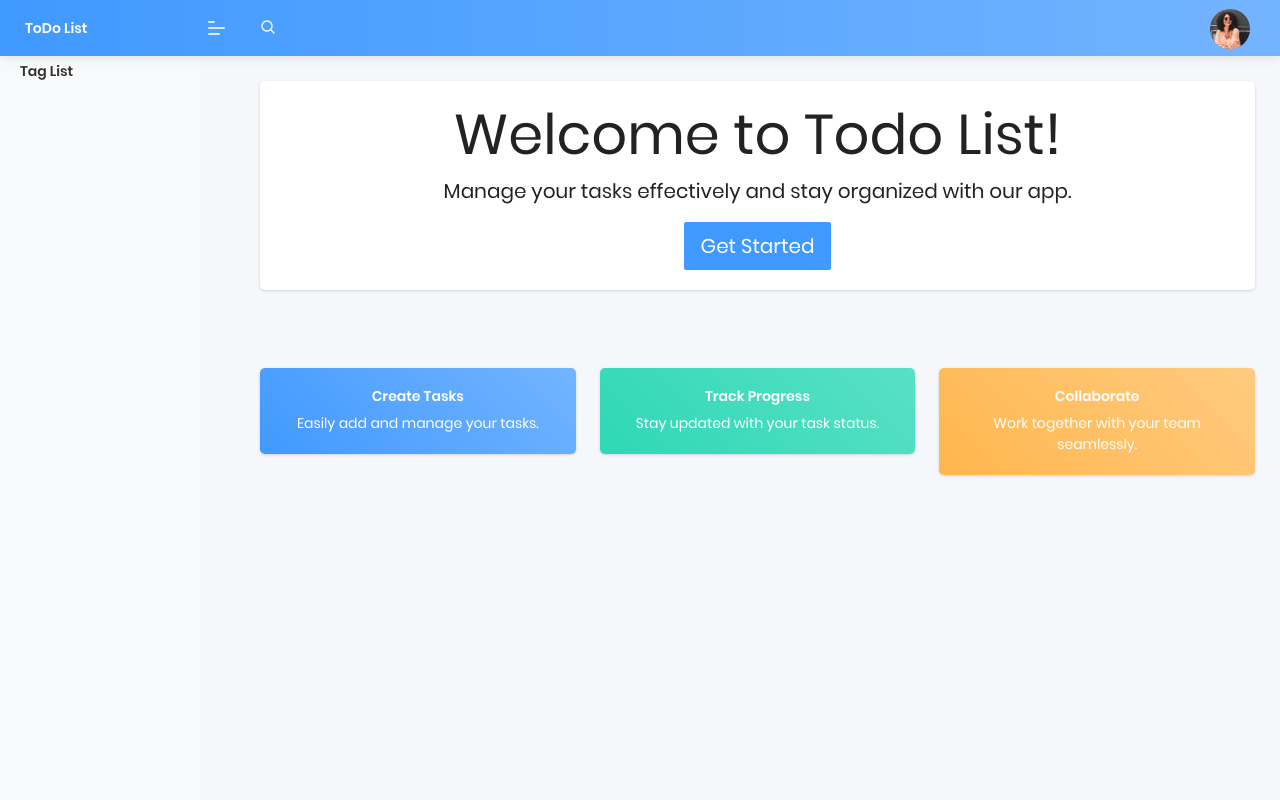
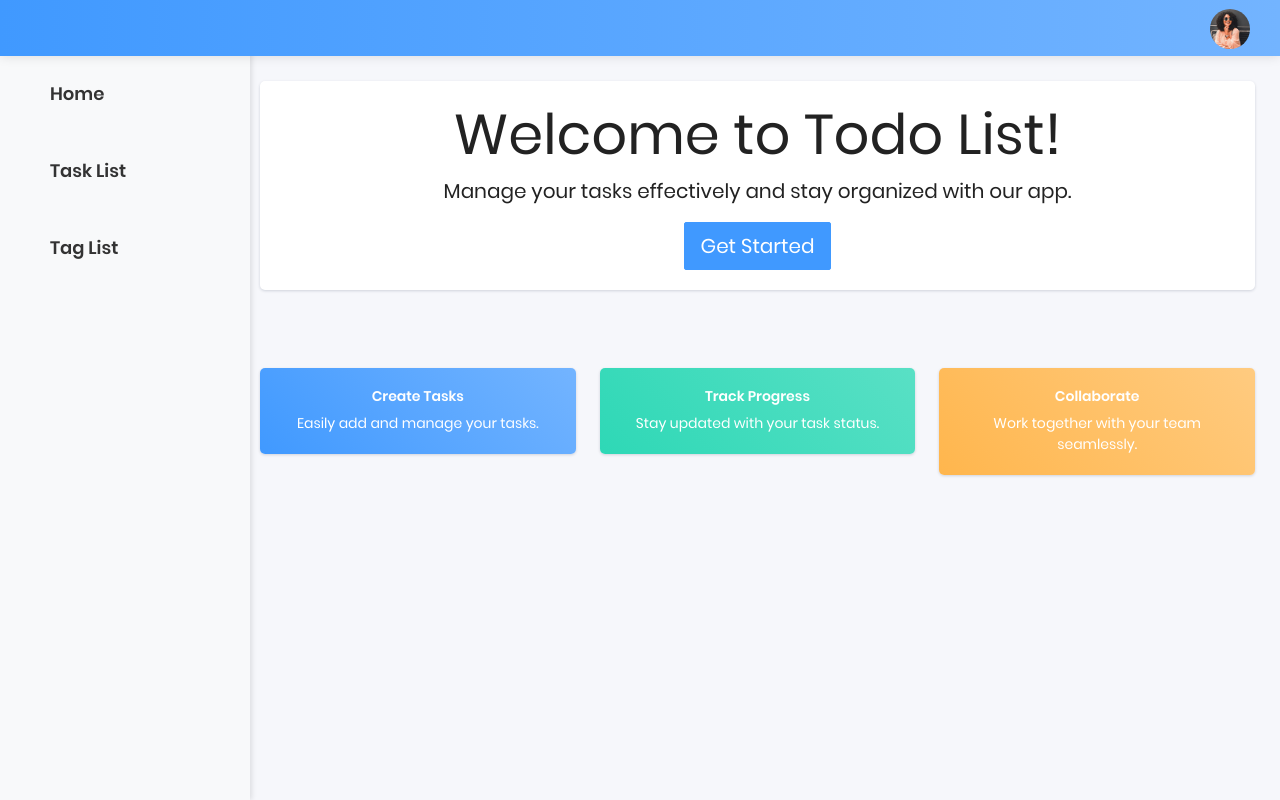
Before and after one commit to r0manvynnytskyi/todo-list, a Django app: page / in a window 1280 px wide. Run offline with Django 5.2, Linux system fonts and the light colour scheme; some libraries are stand-ins or nearby versions.

Commit message:
remove redundant elements from navigation and correct design for sidebar list

```diff
--- a/templates/includes/navigation.html
+++ b/templates/includes/navigation.html
@@ -1,12 +1,8 @@
 {% load static %}
 <header class="navbar pcoded-header navbar-expand-lg navbar-light headerpos-fixed header-blue">
     <div class="m-header d-flex align-items-center">
-        <!-- Mobile Menu Toggle -->
-        <a class="mobile-menu" id="mobile-collapse" href="#"><span></span></a>
         <!-- Logo -->
-        <a href="#" class="b-brand d-flex align-items-center">
             <img src="{% static 'assets/images/logo-icon.png' %}" alt="Logo" class="logo-thumb me-2">
-            <span class="text-white fw-bold">ToDo List</span>
         </a>
         <a href="#" class="mob-toggler ms-auto">
             <i class="feather icon-more-vertical"></i>
@@ -17,11 +13,6 @@
         <!-- Search Bar -->
         <ul class="navbar-nav me-auto align-items-center">
             <li class="nav-item position-relative">
-                <a href="#" class="pop-search"><i class="feather icon-search"></i></a>
-                <div class="search-bar d-none">
-                    <input type="text" class="form-control border-0 shadow-none" placeholder="Search here">
-                    <button type="button" class="btn-close" aria-label="Close"></button>
-                </div>
             </li>
         </ul>
 
--- a/templates/includes/sidebar.html
+++ b/templates/includes/sidebar.html
@@ -1,31 +1,49 @@
 <div class="sidebar">
     <ul>
         <li><a href="{% url 'index' %}">Home</a></li>
+        <li><a href="{% url 'task-list' %}">Task List</a></li>
         <li><a href="{% url 'tag-list' %}">Tag List</a></li>
     </ul>
 </div>
 
 <style>
     .sidebar {
-        width: 200px;
+        width: 250px;
         background-color: #f8f9fa;
-        padding: 20px;
+        padding: 40px;
         position: fixed;
         height: 100%;
+        box-shadow: 2px 0 5px rgba(0, 0, 0, 0.1);
     }
+
     .sidebar ul {
         list-style: none;
         padding: 0;
+        margin: 0;
     }
+
     .sidebar ul li {
-        margin: 10px 0;
+        margin: 30px 0;
     }
+
     .sidebar ul li a {
         text-decoration: none;
         color: #333;
         font-weight: bold;
+        font-size: 18px;
+        display: block;
+        padding: 10px;
+        border-radius: 5px;
+        transition: background-color 0.3s, color 0.3s;
     }
+
     .sidebar ul li a:hover {
-        color: #007bff;
+        color: white;
+        background-color: #007bff;
+    }
+
+    .sidebar ul li a.active {
+        background-color: #0056b3;
+        color: white;
     }
 </style>
```
